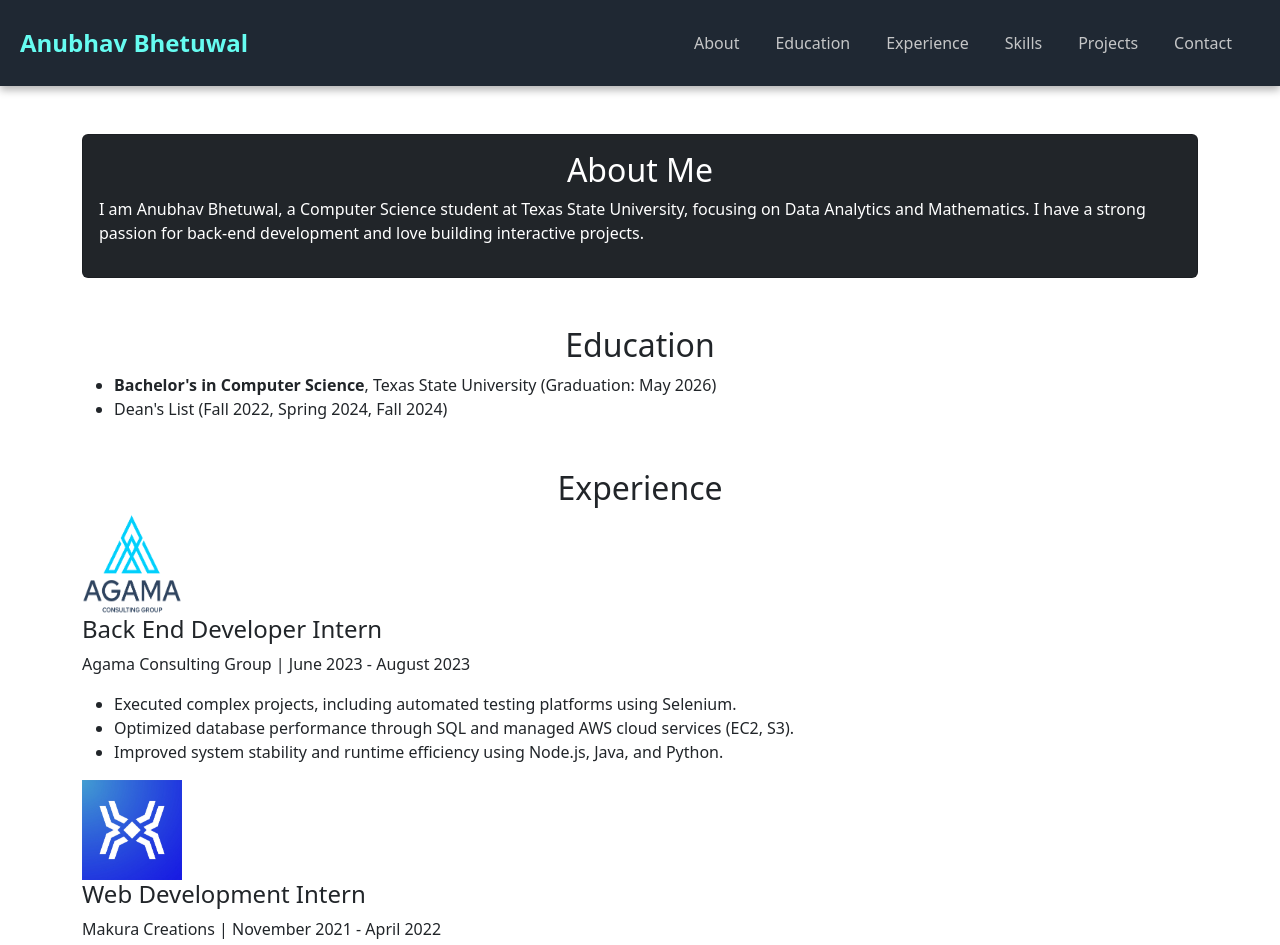
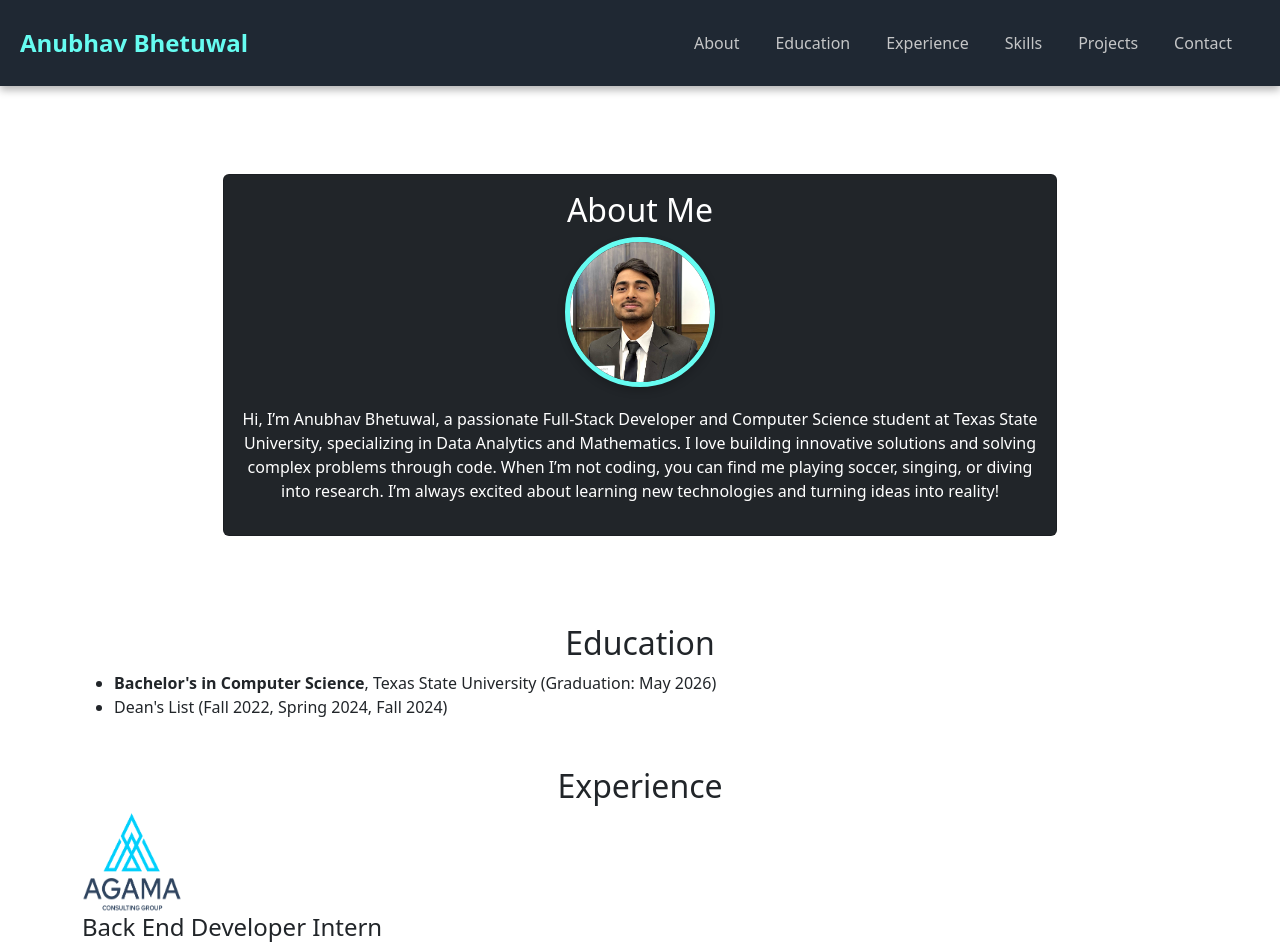
Before and after one commit to abhetu/Myportfolio, a plain HTML site: page index.html in a window 1280 px wide. Shown: the top 945 px of the page. Drawn offline with nearby package versions, Linux system fonts and the light colour scheme.

Commit message:
Updated the remaining files

```diff
--- a/css/styles.css
+++ b/css/styles.css
@@ -36,6 +36,36 @@ h2 {
     text-align: center;
     margin-bottom: 20px;
     color: #66FCF1; /* Aqua for section titles */
+}
+
+/* About Section */
+#about {
+    display: flex;
+    align-items: center;
+    justify-content: center;
+    text-align: center;
+    padding: 40px;
+}
+
+#about .about-content {
+    max-width: 800px;
+    margin: 0 auto;
+}
+
+.about-image {
+    border-radius: 50%;
+    border: 5px solid #66FCF1; /* Add a soft border around the image */
+    width: 150px; /* Larger, eye-catching size */
+    height: 150px;
+    object-fit: cover;
+    margin-bottom: 20px;
+    box-shadow: 0 4px 8px rgba(0, 0, 0, 0.2);
+}
+
+.about-content h2 {
+    font-size: 2rem;
+    margin-bottom: 20px;
+    color: #66FCF1;
 }
 
 /* Buttons */
--- a/index.html
+++ b/index.html
@@ -28,16 +28,21 @@
         </div>
     </header>
 
-    <!-- About Section -->
     <section id="about" class="container mt-5">
         <div class="card bg-dark text-white p-3">
             <h2>About Me</h2>
-            <p>
-                I am Anubhav Bhetuwal, a Computer Science student at Texas State University, focusing on Data Analytics and Mathematics.
-                I have a strong passion for back-end development and love building interactive projects.
-            </p>
+            <!-- About content container -->
+            <div class="about-content">
+                <!-- Profile Image -->
+                <img src="assets/images/anubhav.jpg" alt="profile" class="about-image">
+                <!-- About Text -->
+                <p>
+                    Hi, I’m Anubhav Bhetuwal, a passionate Full-Stack Developer and Computer Science student at Texas State University, specializing in Data Analytics and Mathematics. I love building innovative solutions and solving complex problems through code. When I’m not coding, you can find me playing soccer, singing, or diving into research. I’m always excited about learning new technologies and turning ideas into reality!
+                </p>
+            </div>
         </div>
     </section>
+
 
     <!-- Education Section -->
     <section id="education" class="container mt-5">
@@ -269,9 +274,6 @@
         <a href="https://github.com/abhetu">GitHub</a> |
         <a href="https://www.linkedin.com/in/anubhav-bhetuwal/">LinkedIn</a>
     </p>
-    <!-- hitwebcounter Code START -->
-Website Visit Count:
-<a href="https://www.hitwebcounter.com" target="_blank">
 
     <img src="https://hitwebcounter.com/counter/counter.php?page=18971030&style=0024&nbdigits=4&type=page&initCount=200" title="Counter Widget" Alt="Visit counter For Websites"   border="0" /></a>
     <p>&copy; 2025 abhetu. All rights reserved.</p>
```
Also changed, not shown: assets/images/anubhav.jpg (added), assets/images/anubhav2.jpg (added), 2 other files.
